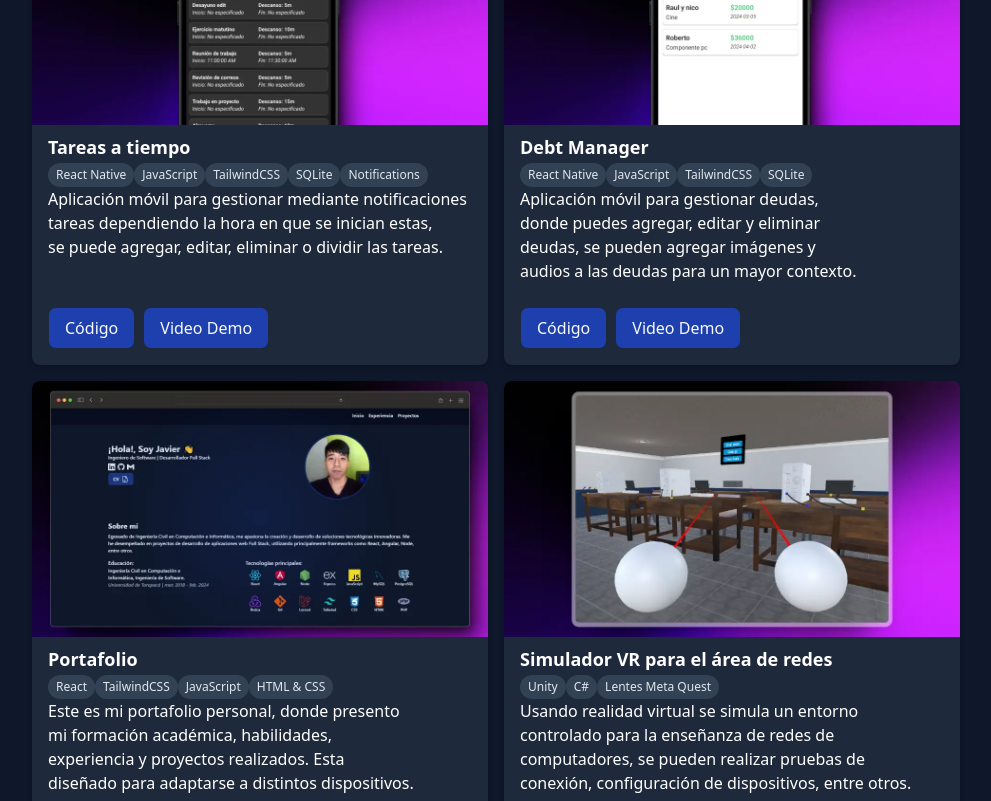
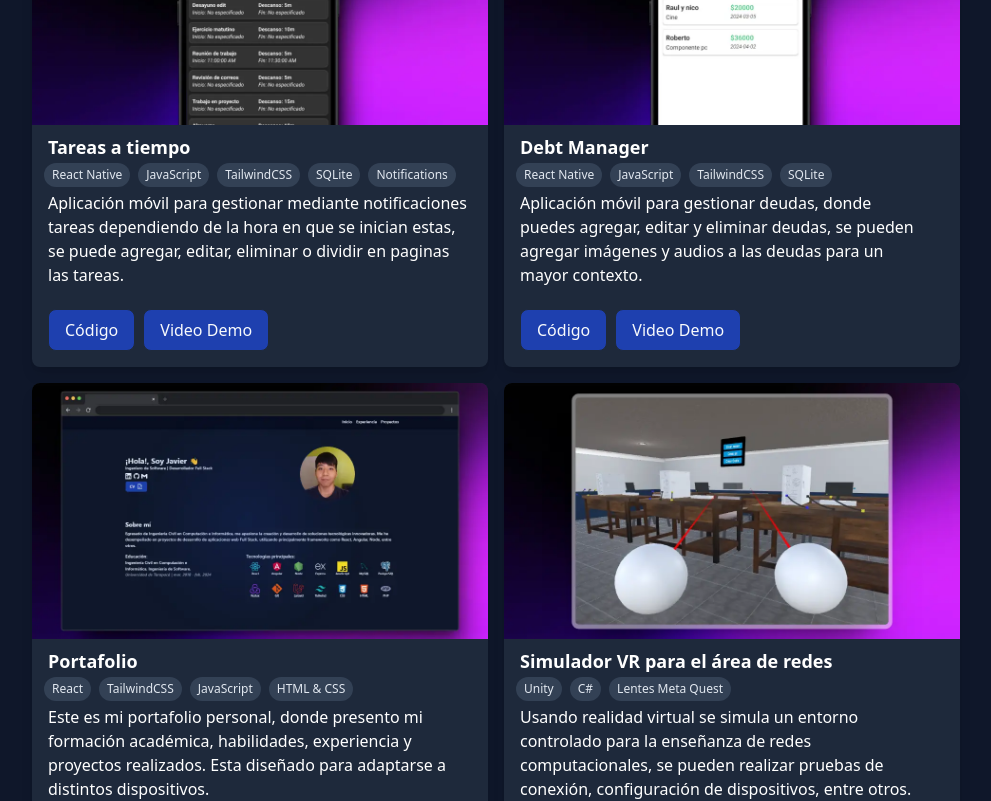
Before and after one commit to ZeyronJ/portafolio, a React (Vite) app: page / in a window 1280 px wide. Shown: the part 1700-2501 px from the top of the page, without its empty margins (144-1135 px from the left). Built offline with nearby package versions, Linux system fonts and the light colour scheme.

Commit message:
multicarrousel

```diff
--- a/src/components/MultiCarousel.jsx
+++ b/src/components/MultiCarouselTechnologies.jsx
@@ -2,6 +2,7 @@ import React from 'react';
 import Slider from 'react-slick';
 import 'slick-carousel/slick/slick.css';
 import 'slick-carousel/slick/slick-theme.css';
+import { space } from 'postcss/lib/list';
 
 function SampleNextArrow(props) {
   const { className, style, onClick, currentSlide } = props;
@@ -35,7 +36,7 @@ function SamplePrevArrow(props) {
   );
 }
 
-export default function MultiCarousel({ technologies }) {
+export default function MultiCarouselTechnologies({ technologies }) {
   const settings = {
     className: 'slider variable-width',
     infinite: false,
@@ -52,10 +53,21 @@ export default function MultiCarousel({ technologies }) {
         breakpoint: 1535,
         settings: {
           slidesToShow: 3,
-          slidesToScroll: 3,
+          slidesToScroll: 1,
           infinite: false,
           dots: false,
           arrows: false,
+          draggable: false,
+        },
+      },
+      {
+        breakpoint: 460,
+        settings: {
+          slidesToShow: 3,
+          slidesToScroll: 1,
+          infinite: false,
+          dots: false,
+          arrows: technologies.length > 4,
           draggable: false,
         },
       },
@@ -63,14 +75,16 @@ export default function MultiCarousel({ technologies }) {
   };
 
   return (
-    <div className='relative'>
+    <div className='relative -ml-1'>
       <Slider {...settings}>
         {technologies.map((tech, index) => (
           <div
             key={index}
-            className='text-xs bg-slate-700 rounded-full px-2 py-1'
+            className='pr-2' // Contenedor adicional con padding
           >
-            <span>{tech}</span>
+            <div className='text-xs bg-slate-700 rounded-full px-2 py-1'>
+              <span>{tech}</span>
+            </div>
           </div>
         ))}
       </Slider>
--- a/src/components/Projects.jsx
+++ b/src/components/Projects.jsx
@@ -1,6 +1,6 @@
 import React, { useState, useEffect } from 'react';
 import Video from './Video';
-import MultiCarousel from './MultiCarousel';
+import MultiCarouselTechnologies from './MultiCarouselTechnologies';
 import { projects } from '../helpers/constants';
 
 function Projects() {
@@ -33,10 +33,10 @@ function Projects() {
             return (
               <div
                 key={index}
-                className='bg-slate-800 rounded-lg overflow-hidden shadow-md'
+                className='bg-slate-800 rounded-lg overflow-hidden shadow-lg'
               >
-                <img className='w-full' src={project.img} alt='' />
-                <div className='p-4'>
+                <img className='w-full object-cover' src={project.img} alt='' />
+                <div className='p-4 h-48 xl:h-40 2xl:h-48'>
                   <h2 className='text-white text-lg font-semibold -mt-2'>
                     {project.title}
                   </h2>
@@ -50,8 +50,10 @@ function Projects() {
                       </span>
                     ))}
                   </div> */}
-                  <MultiCarousel technologies={project.technologies} />
-                  <p className='text-white h-20 2xl:h-28 text-balance'>
+                  <MultiCarouselTechnologies
+                    technologies={project.technologies}
+                  />
+                  <p className='text-white text-pretty mt-1'>
                     {project.description}
                   </p>
                 </div>
--- a/src/helpers/constants.jsx
+++ b/src/helpers/constants.jsx
@@ -207,7 +207,7 @@ export const projects = [
       'Notifications',
     ],
     description:
-      'Aplicación móvil para gestionar mediante notificaciones tareas dependiendo la hora en que se inician estas, se puede agregar, editar, eliminar o dividir las tareas.',
+      'Aplicación móvil para gestionar mediante notificaciones tareas dependiendo de la hora en que se inician estas, se puede agregar, editar, eliminar o dividir en paginas las tareas.',
     img: '/timingTasks.webp',
     github: 'https://github.com/ZeyronJ/timing-tasks',
     web: '',
@@ -237,7 +237,7 @@ export const projects = [
     title: 'Simulador VR para el área de redes',
     technologies: ['Unity', 'C#', 'Lentes Meta Quest'],
     description:
-      'Usando realidad virtual se simula un entorno controlado para la enseñanza de redes de computadores, se pueden realizar pruebas de conexión, configuración de dispositivos, entre otros.',
+      'Usando realidad virtual se simula un entorno controlado para la enseñanza de redes computacionales, se pueden realizar pruebas de conexión, configuración de dispositivos, entre otros.',
     img: '/redes.webp',
     github: 'https://github.com/ZeyronJ/redes-VR',
     web: '',
```
Also changed, not shown: public/portafolio.webp, public/yo2.webp (deleted).
